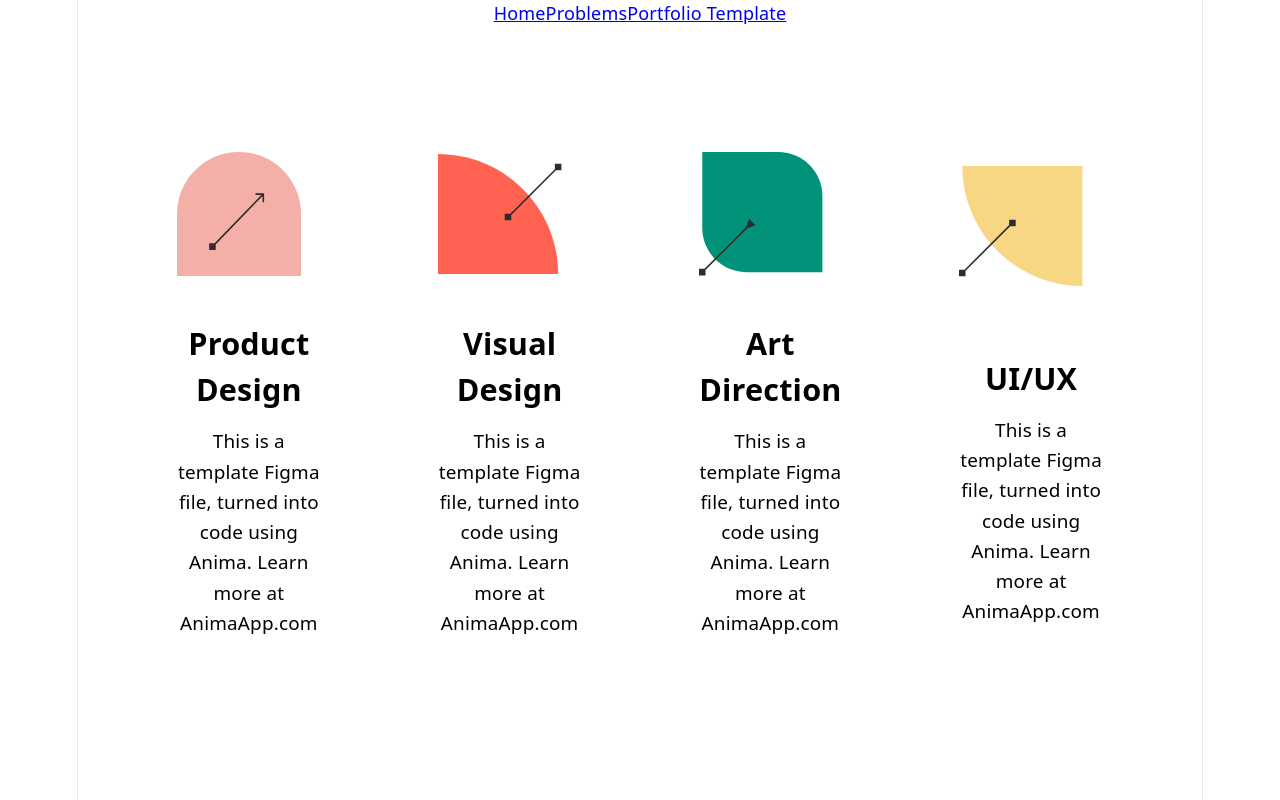
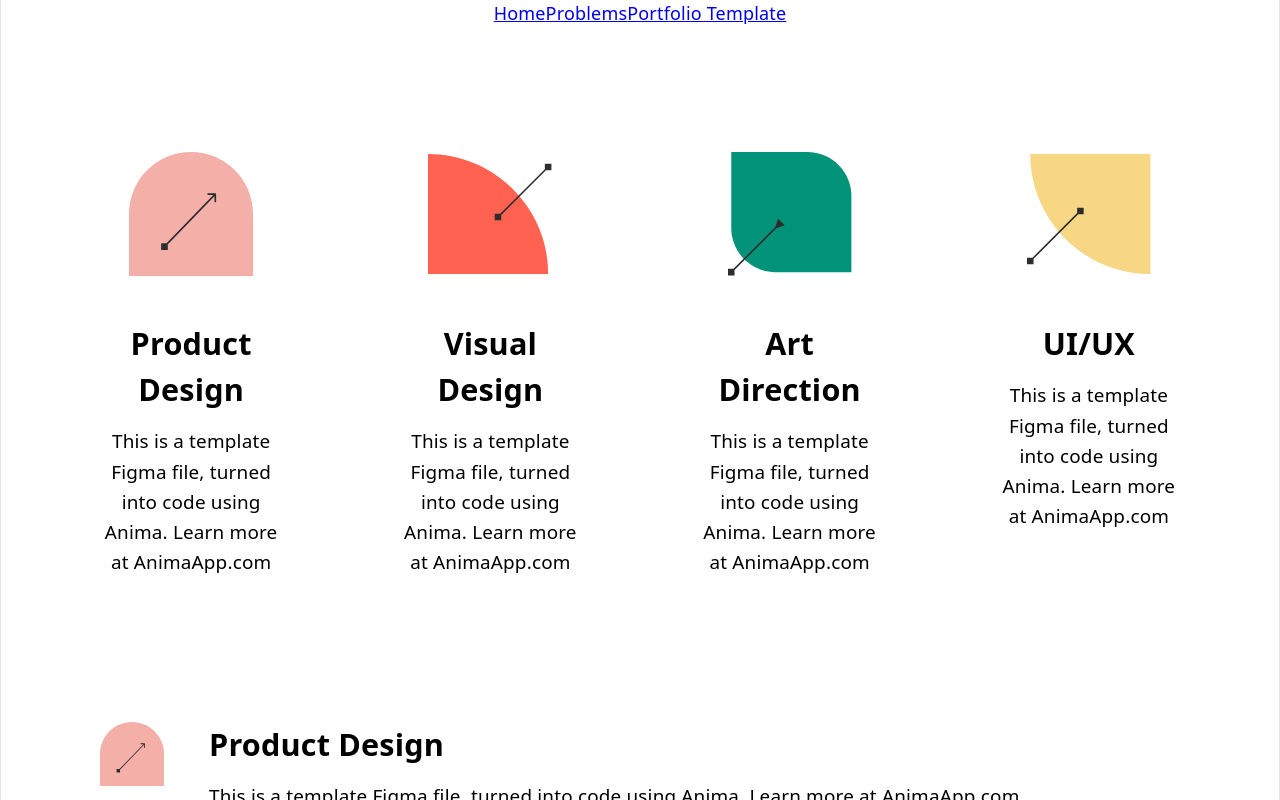
Before and after one commit to loafingbread/react-playground, a React (Vite) app: page /portfolio-template in a window 1280 px wide. Shown: the top 800 px of the page. Built offline with nearby package versions, Linux system fonts and the light colour scheme.

Commit message:
Finalize SkillsSection layout

```diff
--- a/src/index.css
+++ b/src/index.css
@@ -73,7 +73,7 @@ ol {
 }
 
 #root {
-  width: 1126px;
+  /* width: 1126px; */
   max-width: 100%;
   margin: 0 auto;
   text-align: center;
--- a/src/pages/PortfolioTemplate.tsx
+++ b/src/pages/PortfolioTemplate.tsx
@@ -12,7 +12,36 @@ function PortfolioTemplate() {
   return (
     <main className={styles.portfolio}>
       <SkillsSection
-        variant="horizontal"
+        layout="grid"
+        skills={[
+          {
+            icon: Skill_Icon,
+            title: "Product Design",
+            description:
+              "This is a template Figma file, turned into code using Anima. Learn more at AnimaApp.com",
+          },
+          {
+            icon: Skill_Icon_2,
+            title: "Visual Design",
+            description:
+              "This is a template Figma file, turned into code using Anima. Learn more at AnimaApp.com",
+          },
+          {
+            icon: Skill_Icon_3,
+            title: "Art Direction",
+            description:
+              "This is a template Figma file, turned into code using Anima. Learn more at AnimaApp.com",
+          },
+          {
+            icon: Skill_Icon_4,
+            title: "UI/UX",
+            description:
+              "This is a template Figma file, turned into code using Anima. Learn more at AnimaApp.com",
+          },
+        ]}
+      />
+      <SkillsSection
+        layout="list"
         skills={[
           {
             icon: Skill_Icon,
--- a/src/problems/Portfolio/SkillsSection.module.css
+++ b/src/problems/Portfolio/SkillsSection.module.css
@@ -1,27 +1,50 @@
 .skillsSection {
-  display: flex;
+  display: grid;
   gap: var(--space-5);
+
+  width: 100%;
 }
 
 .skillCard {
   display: flex;
-  align-items: center;
-  flex-wrap: wrap;
   gap: var(--space-7);
 
-  width: 100%;
   padding: var(--space-9) var(--space-7);
+}
+
+.grid {
+  grid-template-columns: repeat(auto-fit, minmax(min(220px, 100%), 1fr));
+}
+
+.list {
+  grid-template-columns: repeat(auto-fit, minmax(min(600px, 100%), 1fr));
 }
 
 .vertical {
   flex-direction: column;
+  align-items: center;
+
+  & .textContainer {
+    text-align: center;
+  }
 }
 
 .horizontal {
   flex-direction: row;
+  align-items: flex-start;
+
+  & .icon {
+    width: 64px;
+    height: 64px;
+  }
+
+  & .textContainer {
+    text-align: left;
+  }
 }
 
 .icon {
+  flex-shrink: 0;
   width: 124px;
   height: 124px;
 }
@@ -29,10 +52,8 @@
 .textContainer {
   display: flex;
   flex-direction: column;
-  align-items: center;
+  align-items: stretch;
   gap: var(--space-3);
-
-  text-align: center;
 }
 
 .title {
--- a/src/problems/Portfolio/SkillsSection.tsx
+++ b/src/problems/Portfolio/SkillsSection.tsx
@@ -1,29 +1,41 @@
 import React from "react";
 import styles from "./SkillsSection.module.css";
 
-export type SkillCardVariant = "vertical" | "horizontal";
+export type SkillsSectionLayout = "grid" | "list";
+
+export type SkillData = {
+  title: string;
+  description: string;
+  icon: string;
+};
 
 export type SkillsSectionProps = {
-  variant: SkillCardVariant;
-  skills: SkillCardProps[];
+  layout: SkillsSectionLayout;
+  skills: SkillData[];
 };
 
 function SkillsSection(props: SkillsSectionProps) {
   return (
-    <div className={styles.skillsSection}>
+    <section
+      className={`${styles.skillsSection} ${styles[props.layout]}`}
+      aria-label="Skills"
+    >
       {props.skills.map((skill) => {
         return (
-          <SkillCard key={skill.title} {...skill} variant={props.variant} />
+          <SkillCard
+            key={skill.title}
+            {...skill}
+            variant={props.layout === "grid" ? "vertical" : "horizontal"}
+          />
         );
       })}
-    </div>
+    </section>
   );
 }
 
-type SkillCardProps = {
-  title: string;
-  description: string;
-  icon: string;
+type SkillCardVariant = "vertical" | "horizontal";
+
+type SkillCardProps = SkillData & {
   variant: SkillCardVariant;
 };
 
--- a/src/problems/Portfolio/index.tsx
+++ b/src/problems/Portfolio/index.tsx
@@ -1 +1,2 @@
 export { default as SkillsSection } from "./SkillsSection";
+export type { SkillsSectionLayout, SkillData } from "./SkillsSection";
```
